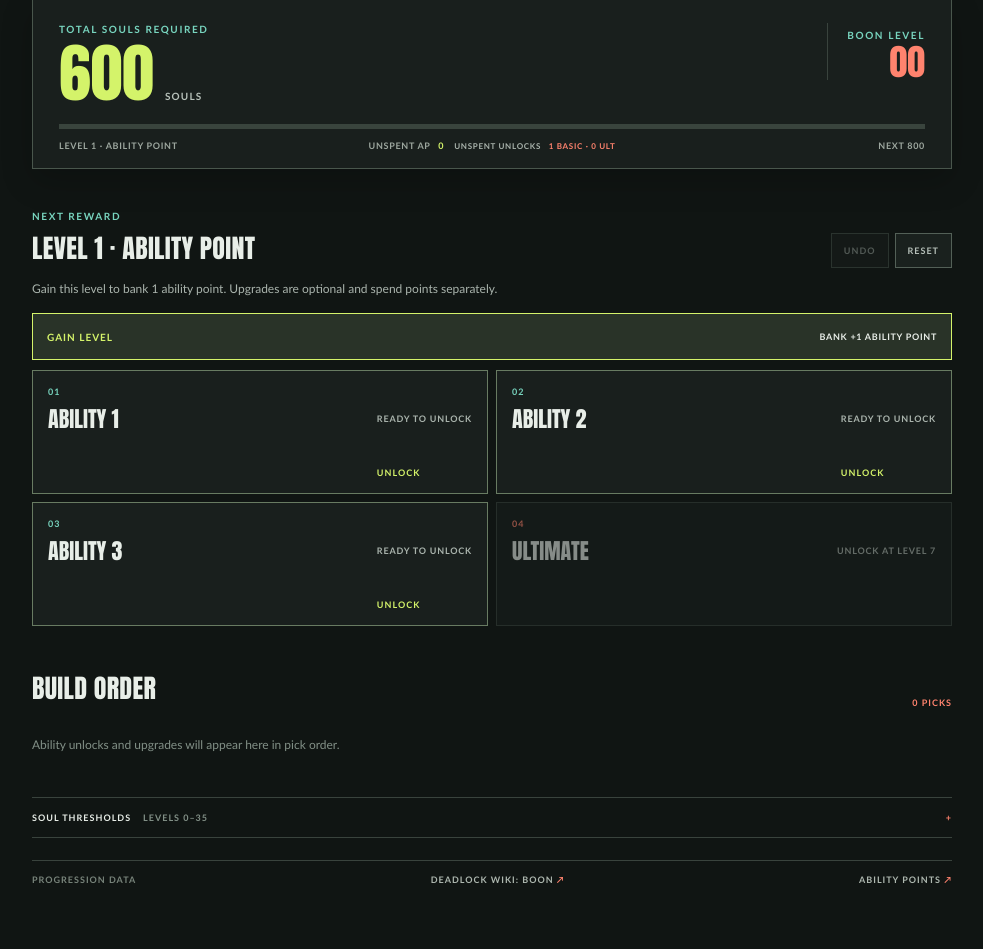
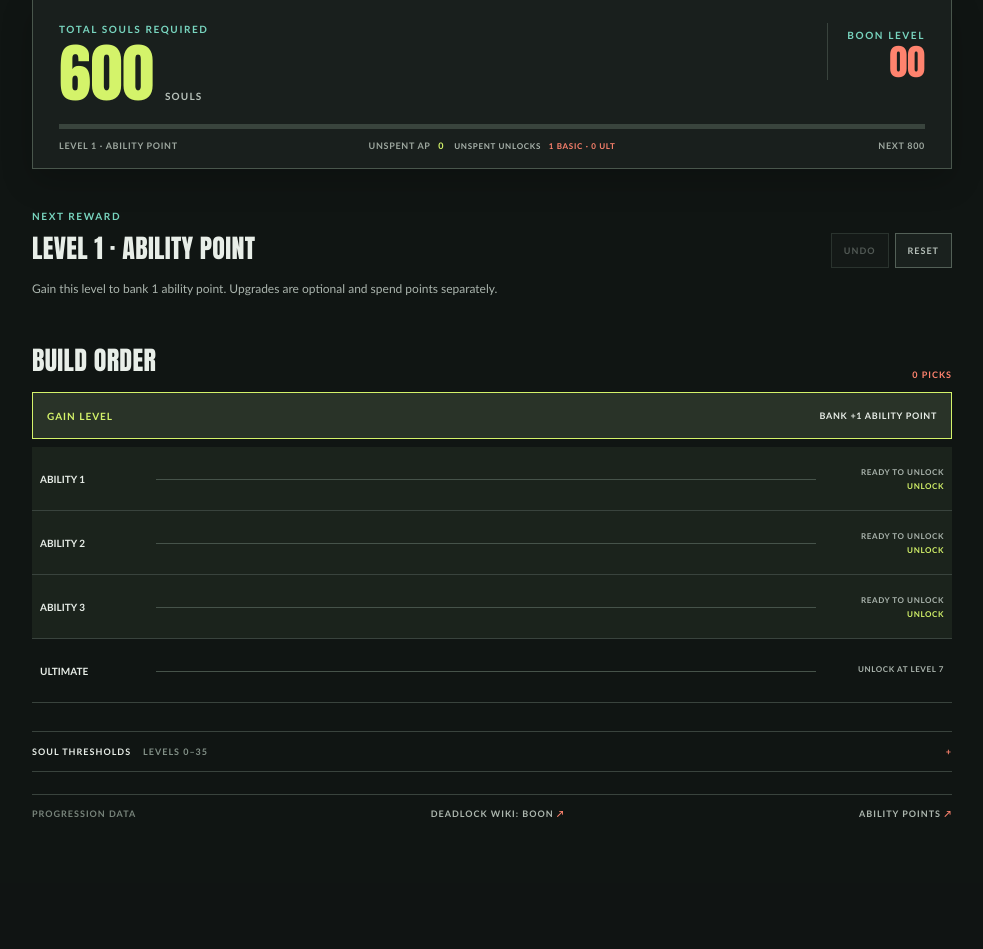
Before and after one commit to LittleBitwise/BoonPlanner, a Flask app: page / in a window 1280 px wide. Shown: the part 99-1048 px from the top of the page, without its empty margins (148-1131 px from the left). After the commit the page ends 916 px from the top, so only its background shows below. Run offline with Flask 3, Linux system fonts and the light colour scheme.

Commit message:
merged ability buttons with the ability tracks

```diff
--- a/static/app.js
+++ b/static/app.js
@@ -1,6 +1,6 @@
 const levels = JSON.parse(document.querySelector("#boon-levels").textContent);
 const abilityTierCosts = JSON.parse(document.querySelector("#ability-tier-costs").textContent);
-const abilityCards = [...document.querySelectorAll(".ability-card")];
+const abilityTracks = [...document.querySelectorAll(".ability-track")];
 const milestoneCards = [...document.querySelectorAll(".level-card")];
 const soulsValue = document.querySelector("#soulsValue");
 const levelValue = document.querySelector("#levelValue");
@@ -15,12 +15,11 @@ const choicePrompt = document.querySelector("#choicePrompt");
 const gainLevelButton = document.querySelector("#gainLevelButton");
 const buildOrder = document.querySelector("#buildOrder");
 const orderCount = document.querySelector("#orderCount");
-const emptyOrder = document.querySelector("#emptyOrder");
 const undoButton = document.querySelector("#undoButton");
-const abilities = new Map(abilityCards.map((card) => [card.dataset.ability, {
-  card,
-  name: card.querySelector("strong").textContent,
-  ultimate: card.dataset.ability === "ultimate",
+const abilities = new Map(abilityTracks.map((track) => [track.dataset.ability, {
+  track,
+  name: track.querySelector(".track-name").textContent,
+  ultimate: track.dataset.ability === "ultimate",
   unlocked: false,
   tier: 0,
 }]));
@@ -118,21 +117,27 @@ function promptFor(target) {
 
 function renderOrder() {
   orderCount.textContent = `${order.length} ${order.length === 1 ? "PICK" : "PICKS"}`;
-  emptyOrder.hidden = order.length > 0;
-  buildOrder.hidden = order.length === 0;
-  buildOrder.replaceChildren(...[...abilities.entries()].map(([abilityId, ability]) => {
-    const track = document.createElement("div");
-    track.className = "ability-track";
-    track.setAttribute("role", "listitem");
-    const points = order.map((entry, index) => {
-      if (entry.abilityId !== abilityId) return '<span class="order-slot" aria-hidden="true"></span>';
-      const description = entry.cost ? `upgrade costing ${entry.cost} AP` : "unlock";
-      const costLabel = entry.cost ? `<small>${entry.cost}AP</small>` : "";
-      return `<span class="order-point" role="listitem" aria-label="Pick ${index + 1}: ${entry.ability}, ${description}" title="Pick ${index + 1}: ${description}"><span>${String(index + 1).padStart(2, "0")}</span>${costLabel}</span>`;
-    });
-    track.innerHTML = `<strong class="track-name">${ability.name}</strong><div class="track-line" role="list" aria-label="${ability.name} picks">${points.join("")}</div>`;
-    return track;
-  }));
+  abilities.forEach((ability, abilityId) => {
+    const line = ability.track.querySelector(".track-line");
+    line.replaceChildren(...order.map((entry, index) => {
+      if (entry.abilityId !== abilityId) {
+        const slot = document.createElement("span");
+        slot.className = "order-slot";
+        return slot;
+      }
+      const point = document.createElement("span");
+      point.className = "order-point";
+      point.title = `Pick ${index + 1}: ${entry.cost ? `upgrade costing ${entry.cost} AP` : "unlock"}`;
+      point.innerHTML = `<span>${String(index + 1).padStart(2, "0")}</span>${entry.cost ? `<small>${entry.cost}AP</small>` : ""}`;
+      return point;
+    }));
+    const status = ability.track.querySelector(".ability-status").textContent;
+    const action = ability.track.querySelector(".ability-action").textContent;
+    const picks = order.flatMap((entry, index) => entry.abilityId === abilityId
+      ? [`PICK ${index + 1} ${entry.cost ? `UPGRADE, ${entry.cost} AP` : "UNLOCK"}`]
+      : []);
+    ability.track.setAttribute("aria-label", `${ability.name}: ${status}${action ? `, ${action}` : ""}${picks.length ? `. ${picks.join("; ")}` : ""}`);
+  });
 }
 
 function render() {
@@ -159,9 +164,8 @@ function render() {
   document.title = `${currentLevel < 0 ? "Ready" : `Level ${currentLevel}`} · ${formatSouls(souls)} souls | Boon Picker`;
 
   abilities.forEach((ability) => {
-    const button = ability.card;
+    const button = ability.track;
     const status = button.querySelector(".ability-status");
-    const next = button.querySelector(".ability-next");
     const action = button.querySelector(".ability-action");
     const availableToUnlock = canUnlock(ability);
     const availableToUpgrade = canUpgrade(ability);
@@ -171,12 +175,10 @@ function render() {
     button.classList.toggle("is-available", availableToUnlock || availableToUpgrade);
     if (ability.unlocked) {
       status.textContent = `TIER ${ability.tier} / 3`;
-      next.textContent = nextCost ? `COST ${nextCost} AP · ${unspentAbilityPoints} BANKED` : "MAX TIER";
       action.textContent = nextCost ? (availableToUpgrade ? `UPGRADE · ${nextCost} AP` : `NEED ${nextCost} AP`) : "";
     } else {
       const nextBasicUnlock = levels.find((item) => item.level > currentLevel && item.reward === "Ability unlock" && item.level !== 7);
       status.textContent = availableToUnlock ? "READY TO UNLOCK" : ability.ultimate ? currentLevel < 7 ? "UNLOCK AT LEVEL 7" : "NO ULT TOKEN BANKED" : pendingBasicUnlocks ? "READY TO UNLOCK" : nextBasicUnlock ? currentLevel < 0 && nextBasicUnlock.level === 0 ? "GAIN LEVEL TO EARN" : `TOKEN AT LEVEL ${nextBasicUnlock.level}` : "NO TOKEN BANKED";
-      next.textContent = "";
       action.textContent = availableToUnlock ? "UNLOCK" : "";
     }
   });
@@ -196,13 +198,13 @@ function commitAction(action) {
   render();
 }
 
-abilityCards.forEach((card) => {
-  card.addEventListener("click", () => {
-    const ability = abilities.get(card.dataset.ability);
+abilityTracks.forEach((track) => {
+  track.addEventListener("click", () => {
+    const ability = abilities.get(track.dataset.ability);
     if (canUnlock(ability)) {
-      commitAction({ type: "unlock", abilityId: card.dataset.ability });
+      commitAction({ type: "unlock", abilityId: track.dataset.ability });
     } else if (canUpgrade(ability)) {
-      commitAction({ type: "upgrade", abilityId: card.dataset.ability });
+      commitAction({ type: "upgrade", abilityId: track.dataset.ability });
     }
   });
 });
--- a/static/styles.css
+++ b/static/styles.css
@@ -75,35 +75,30 @@ h2 { margin: 5px 0 0; font-family: Impact, "Arial Narrow", sans-serif; font-size
 .step-button:focus-visible, .reset-button:focus-visible, .level-card:focus-visible { outline: 2px solid var(--mint); outline-offset: 3px; }
 
 .choice-prompt { margin: -4px 0 15px; color: #aab4ad; font-size: 12px; line-height: 1.5; }
-.gain-level-button { display: flex; width: 100%; min-height: 47px; align-items: center; justify-content: space-between; margin: 0 0 10px; padding: 0 14px; border: 1px solid var(--acid); background: #293328; color: var(--acid); cursor: pointer; font-size: 10px; font-weight: 900; letter-spacing: 1px; }
+.gain-level-button { display: flex; width: 100%; min-height: 47px; align-items: center; justify-content: space-between; margin: 0 0 8px; padding: 0 14px; border: 1px solid var(--acid); background: #293328; color: var(--acid); cursor: pointer; font-size: 10px; font-weight: 900; letter-spacing: 1px; }
 .gain-level-button span { color: var(--paper); font-size: 9px; letter-spacing: .7px; }
 .gain-level-button:hover { background: #354332; }
 .gain-level-button:focus-visible { outline: 2px solid var(--mint); outline-offset: 3px; }
 .gain-level-button:disabled { border-color: #536057; background: var(--panel); color: #829087; cursor: not-allowed; }
 .gain-level-button:disabled span { color: #829087; }
-.ability-grid { display: grid; grid-template-columns: repeat(2, minmax(0, 1fr)); gap: 8px; }
-.ability-card { position: relative; display: grid; min-width: 0; min-height: 124px; grid-template-columns: 1fr auto; grid-template-rows: auto auto 1fr auto; gap: 5px 12px; padding: 15px; border: 1px solid #39443d; background: rgba(26, 33, 30, .9); text-align: left; cursor: pointer; transition: transform 120ms ease, border-color 120ms ease, background 120ms ease; }
-.ability-card:hover:not(:disabled) { transform: translateY(-2px); border-color: var(--acid); background: var(--panel-raised); }
-.ability-card:focus-visible { outline: 2px solid var(--mint); outline-offset: 3px; }
-.ability-card:disabled { cursor: not-allowed; opacity: .55; }
-.ability-card.is-available { border-color: #687b62; }
-.ability-card.is-ultimate .ability-index, .ability-card.is-ultimate .ability-action { color: var(--coral); }
-.ability-index { grid-column: 1 / -1; color: var(--mint); font-size: 9px; font-weight: 800; letter-spacing: 1px; }
-.ability-card strong { align-self: center; font-family: Impact, "Arial Narrow", sans-serif; font-size: 22px; font-weight: 400; }
-.ability-status { align-self: center; color: #aab4ad; font-size: 9px; font-weight: 800; letter-spacing: .8px; text-align: right; }
-.ability-next { grid-column: 1; color: #829087; font-size: 9px; font-weight: 700; letter-spacing: .6px; }
-.ability-action { grid-column: 2; grid-row: 4; color: var(--acid); font-size: 9px; font-weight: 900; letter-spacing: 1px; }
+.ability-status { color: #aab4ad; font-size: 8px; font-weight: 800; letter-spacing: .6px; text-align: right; }
+.ability-action { color: var(--acid); font-size: 8px; font-weight: 900; letter-spacing: .6px; text-align: right; }
+.ability-track.is-ultimate .ability-action { color: var(--coral); }
 .build-section { margin-top: 37px; }
 .section-heading { display: flex; align-items: end; justify-content: space-between; gap: 16px; padding-bottom: 12px; }
 .section-heading h2 { margin-top: 5px; }
 .order-count { color: var(--coral); font-size: 9px; font-weight: 800; letter-spacing: 1px; }
-.empty-order { margin: 0; padding: 17px 0; color: #829087; font-size: 12px; }
 .build-order { display: grid; gap: 0; margin: 0; }
 .build-order[hidden] { display: none; }
-.ability-track { display: grid; min-height: 64px; grid-template-columns: 104px minmax(0, 1fr); align-items: center; gap: 12px; }
+.ability-track { display: grid; width: 100%; min-width: 0; min-height: 64px; grid-template-columns: 104px minmax(0, 1fr) 116px; align-items: center; gap: 12px; padding: 0 8px; border: 0; border-bottom: 1px solid var(--line); background: transparent; color: var(--paper); text-align: left; cursor: pointer; transition: background 120ms ease; }
+.ability-track:hover:not(:disabled) { background: rgba(54, 68, 58, .48); }
+.ability-track:focus-visible { position: relative; z-index: 1; outline: 2px solid var(--mint); outline-offset: -2px; }
+.ability-track:disabled { cursor: not-allowed; }
+.ability-track.is-available { background: rgba(72, 91, 67, .2); }
 .track-name { color: var(--paper); font-size: 10px; font-weight: 800; }
 .track-line { position: relative; display: grid; min-width: 0; min-height: 46px; grid-template-columns: repeat(16, minmax(0, 1fr)); align-items: center; gap: 2px; overflow: hidden; }
 .track-line::before { position: absolute; top: 50%; right: 0; left: 0; height: 1px; background: #46534a; content: ""; }
+.track-choice { display: grid; min-width: 0; gap: 4px; justify-items: end; }
 .order-point { position: relative; z-index: 1; display: grid; min-width: 0; min-height: 42px; align-content: center; justify-items: center; gap: 2px; border: 1px solid #718268; background: #222b27; color: var(--acid); }
 .order-slot { min-width: 0; min-height: 42px; }
 .order-point > span { font-family: Impact, "Arial Narrow", sans-serif; font-size: 14px; line-height: 1; }
@@ -150,10 +145,9 @@ h2 { margin: 5px 0 0; font-family: Impact, "Arial Narrow", sans-serif; font-size
   .summary-bottom #nextValue { grid-column: 2; grid-row: 1; }
   .unspent-display { grid-column: 1 / -1; grid-row: 2; }
   .unlock-bank { grid-column: 1 / -1; grid-row: 3; }
-  .ability-grid { grid-template-columns: 1fr; }
-  .ability-card { min-height: 106px; }
-  .ability-track { grid-template-columns: 76px minmax(0, 1fr); gap: 8px; }
+  .ability-track { grid-template-columns: 66px minmax(0, 1fr) 76px; gap: 7px; padding: 0 3px; }
   .track-name { font-size: 8px; }
+  .ability-status, .ability-action { font-size: 7px; }
   .order-point, .order-slot { min-height: 28px; }
   .order-point > span { font-size: 8px; }
   .order-point small { font-size: 4.75px; }
--- a/templates/index.html
+++ b/templates/index.html
@@ -43,27 +43,24 @@
         </div>
       </div>
       <p class="choice-prompt" id="choicePrompt">Gain this level to bank 1 ability point. Upgrades are optional and spend points separately.</p>
-      <button type="button" class="gain-level-button" id="gainLevelButton">GAIN LEVEL <span>BANK +1 ABILITY POINT</span></button>
-
-      <div class="ability-grid" id="abilityGrid" role="group" aria-label="Choose an ability to unlock or upgrade">
-        <button type="button" class="ability-card" data-ability="ability-1">
-          <span class="ability-index">01</span><strong>ABILITY 1</strong><span class="ability-status">LOCKED</span><span class="ability-next"></span><span class="ability-action">UNLOCK</span>
-        </button>
-        <button type="button" class="ability-card" data-ability="ability-2">
-          <span class="ability-index">02</span><strong>ABILITY 2</strong><span class="ability-status">LOCKED</span><span class="ability-next"></span><span class="ability-action">UNLOCK</span>
-        </button>
-        <button type="button" class="ability-card" data-ability="ability-3">
-          <span class="ability-index">03</span><strong>ABILITY 3</strong><span class="ability-status">LOCKED</span><span class="ability-next"></span><span class="ability-action">UNLOCK</span>
-        </button>
-        <button type="button" class="ability-card is-ultimate" data-ability="ultimate">
-          <span class="ability-index">04</span><strong>ULTIMATE</strong><span class="ability-status">LOCKED</span><span class="ability-next"></span><span class="ability-action">UNLOCK</span>
-        </button>
-      </div>
 
       <section class="build-section" aria-labelledby="buildTitle">
         <div class="section-heading"><div><h2 id="buildTitle">BUILD ORDER</h2></div><span class="order-count" id="orderCount">0 PICKS</span></div>
-        <p class="empty-order" id="emptyOrder">Ability unlocks and upgrades will appear here in pick order.</p>
-        <div class="build-order" id="buildOrder" role="list" aria-label="Ability assignment order" aria-live="polite"></div>
+        <button type="button" class="gain-level-button" id="gainLevelButton">GAIN LEVEL <span>BANK +1 ABILITY POINT</span></button>
+        <div class="build-order" id="buildOrder" role="group" aria-label="Choose abilities and view assignment order" aria-live="polite">
+          <button type="button" class="ability-track" data-ability="ability-1">
+            <strong class="track-name">ABILITY 1</strong><span class="track-line" aria-hidden="true"></span><span class="track-choice"><span class="ability-status">LOCKED</span><span class="ability-action">UNLOCK</span></span>
+          </button>
+          <button type="button" class="ability-track" data-ability="ability-2">
+            <strong class="track-name">ABILITY 2</strong><span class="track-line" aria-hidden="true"></span><span class="track-choice"><span class="ability-status">LOCKED</span><span class="ability-action">UNLOCK</span></span>
+          </button>
+          <button type="button" class="ability-track" data-ability="ability-3">
+            <strong class="track-name">ABILITY 3</strong><span class="track-line" aria-hidden="true"></span><span class="track-choice"><span class="ability-status">LOCKED</span><span class="ability-action">UNLOCK</span></span>
+          </button>
+          <button type="button" class="ability-track is-ultimate" data-ability="ultimate">
+            <strong class="track-name">ULTIMATE</strong><span class="track-line" aria-hidden="true"></span><span class="track-choice"><span class="ability-status">LOCKED</span><span class="ability-action">UNLOCK</span></span>
+          </button>
+        </div>
       </section>
 
       <details class="thresholds">
```
